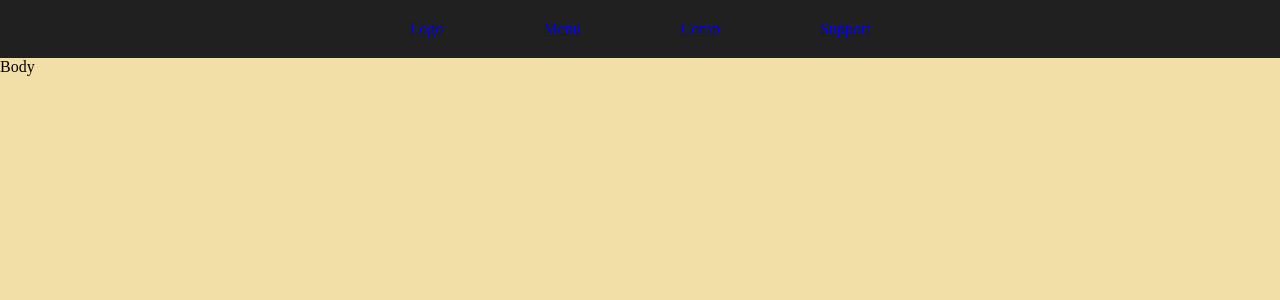
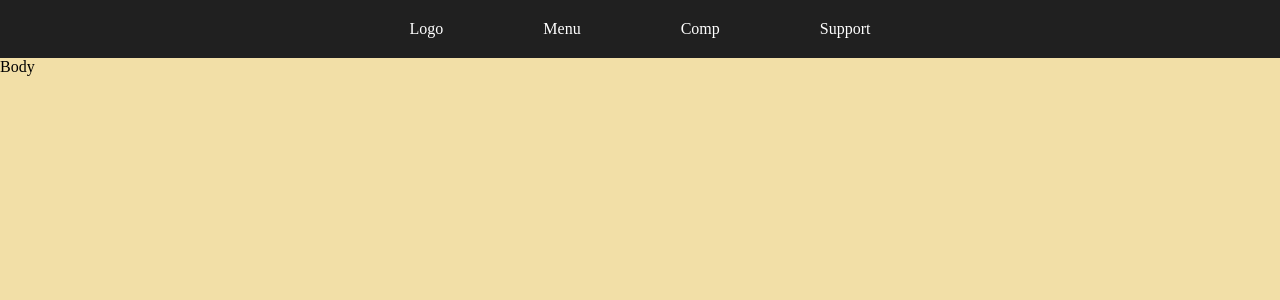
Before and after one commit to Sardor0795/rjs_tutorial, a React (Create React App) app: page / in a window 1280 px wide. Shown: the top 300 px of the page. Built offline with nearby package versions, Linux system fonts and the light colour scheme.

Commit message:
Create navBar

```diff
--- a/src/router_6/body/body.css
+++ /dev/null
@@ -1,21 +0,0 @@
-.navbar {
-  padding-top: 20px;
-  padding-bottom: 20px;
-  background-color: #202020;
-  color: #fff;
-}
-
-.navList {
-  display: flex;
-  align-items: center;
-  list-style-type: none;
-  justify-content: center;
-}
-.navItem {
-  margin: 0 50px;
-}
-
-.navLink {
-  color: #fff;
-  text-decoration: none;
-}
--- a/src/router_6/body/index.jsx
+++ b/src/router_6/body/index.jsx
@@ -1,5 +1,4 @@
 import React from 'react'
-import './body.css'
 
 export const Body = () => {
   return (
--- a/src/router_6/navbar/index.jsx
+++ b/src/router_6/navbar/index.jsx
@@ -1,16 +1,16 @@
-import React from 'react'
-import './navbar.css'
-import {NavLink} from 'react-router-dom'
+import React from "react";
+
+import { Container, Item, NavBar } from "./style";
 
 export const Navbar = () => {
   return (
-    <div className='navbar'>
-        <ul className='navList'>
-            <li className='navItem'><NavLink to={'/home'}>Logo</NavLink></li>
-            <li className='navItem'><NavLink to={'/menu'}>Menu</NavLink></li>
-            <li className='navItem'><NavLink to={'/comp'}>Comp</NavLink></li>
-            <li className='navItem'><NavLink to={'/support'}>Support</NavLink></li>
-        </ul>
-    </div>
-  )
-}
+    <NavBar>
+      <Container className="navList">
+        <Item to={"/home"}>Logo</Item>
+        <Item to={"/menu"}>Menu</Item>
+        <Item to={"/comp"}>Comp</Item>
+        <Item to={"/support"}>Support</Item>
+      </Container>
+    </NavBar>
+  );
+};
--- /dev/null
+++ b/src/router_6/navbar/style.jsx
@@ -0,0 +1,22 @@
+import styled from "styled-components";
+import { NavLink } from "react-router-dom";
+
+export const Item = styled(NavLink)`
+  color: #fff;
+  text-decoration: none;
+  margin: 0 50px;
+`;
+
+export const Container = styled("div")`
+  display: flex;
+  align-items: center;
+  list-style-type: none;
+  justify-content: center;
+`;
+
+export const NavBar = styled("div")`
+  padding-top: 20px;
+  padding-bottom: 20px;
+  background-color: #202020;
+  color: #fff;
+`;
```
Also changed, not shown: src/router_6/navbar/navbar.css (deleted).
